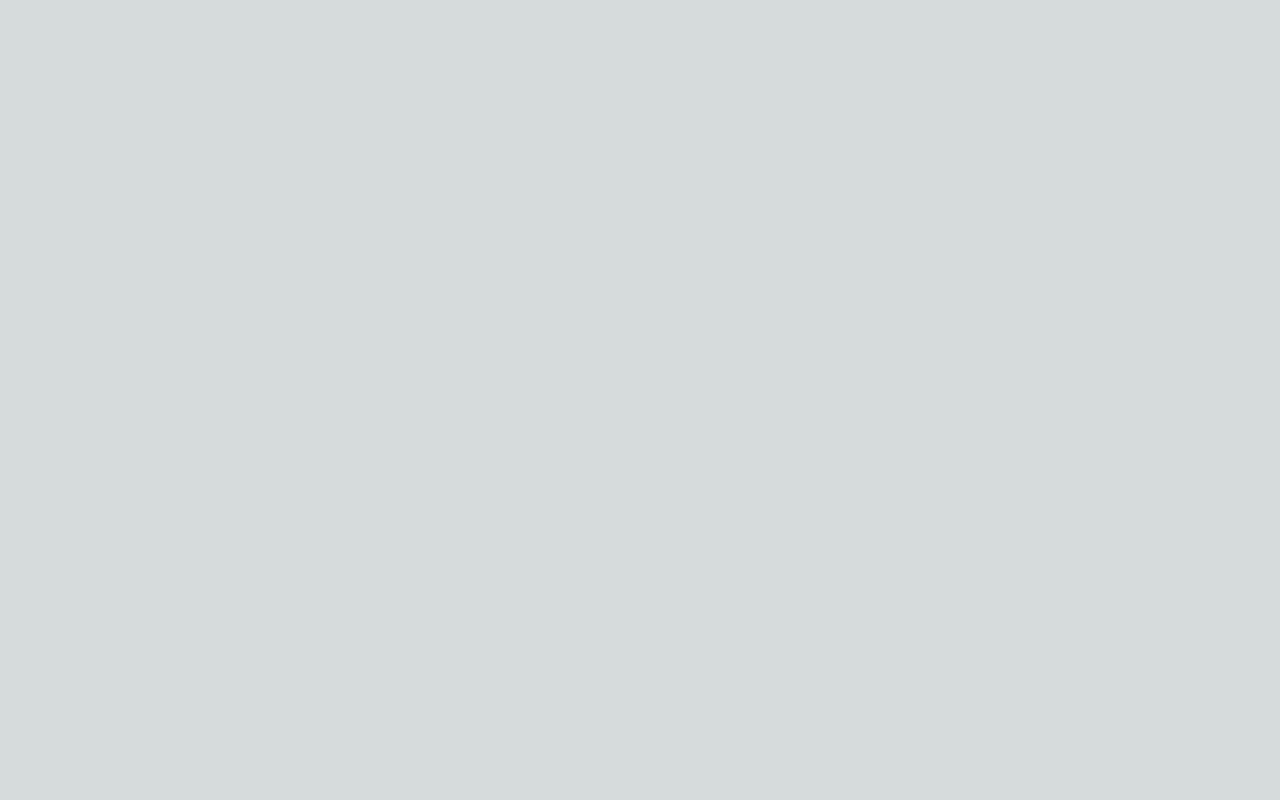
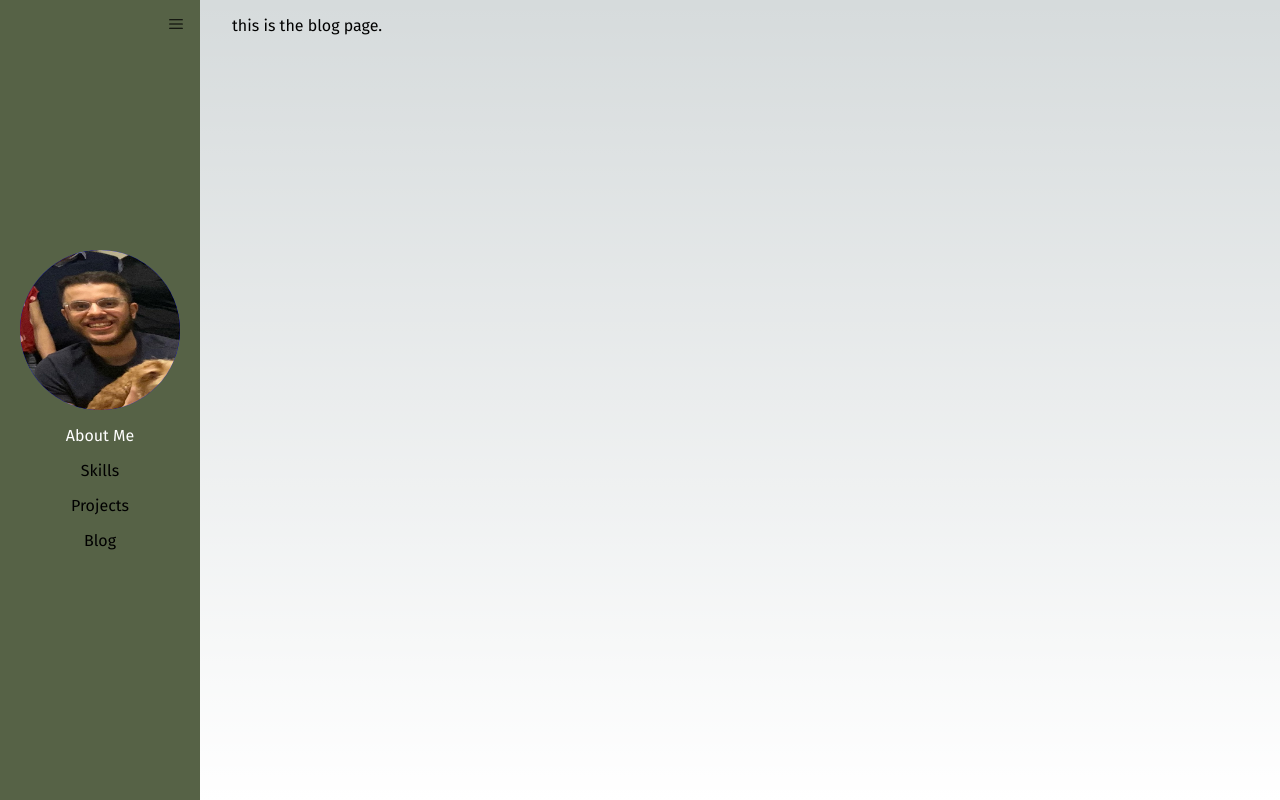
Before and after one commit to Mitch281/portfolio-website, a Next.js app in the folder frontend/: page /blog in a window 1280 px wide. Built offline with nearby package versions, Linux system fonts and the light colour scheme.

Commit message:
Add generic page component. Also fix linking on navbar when on blog page.

```diff
--- a/frontend/src/app/blog/page.tsx
+++ b/frontend/src/app/blog/page.tsx
@@ -1,3 +1,10 @@
+import PageLayout from "@/components/PageLayout/PageLayout";
+import ScreenLayout from "@/components/ScreenLayout/ScreenLayout";
+
 export default function Page() {
-    return <div></div>;
+    return (
+        <ScreenLayout>
+            <PageLayout>this is the blog page.</PageLayout>
+        </ScreenLayout>
+    );
 }
--- a/frontend/src/components/PageLayout/PageLayout.tsx
+++ b/frontend/src/components/PageLayout/PageLayout.tsx
@@ -1,33 +1,15 @@
-"use client";
-
-import useHandleWindowResize from "@/hooks/useHandleWindowResize";
-import { TABLET_BREAKPOINT } from "@/utils/constants";
-import MobileNavbar from "../mobile-navbar/MobileNavbar/MobileNavbar";
-import Navbar from "../navbar/Navbar/Navbar";
 import styles from "./page-layout.module.css";
 
-export default function PageLayout({
-    children,
-}: {
+type Props = {
     children: React.ReactNode;
-}) {
-    const windowWidth = useHandleWindowResize();
-    let navbarElement = <></>;
+    extraClasses?: string[];
+};
 
-    if (!windowWidth) {
-        return <></>;
+export default function PageLayout({ children, extraClasses }: Props) {
+    let classes = styles.page;
+    if (extraClasses) {
+        const extraClassesString = extraClasses.join(", ");
+        classes += ` ${extraClassesString}`;
     }
-
-    if (windowWidth <= TABLET_BREAKPOINT) {
-        navbarElement = <MobileNavbar />;
-    } else {
-        navbarElement = <Navbar />;
-    }
-
-    return (
-        <main className={styles.main}>
-            {navbarElement}
-            <div className={styles.pages}>{children}</div>
-        </main>
-    );
+    return <div className={classes}>{children}</div>;
 }
--- a/frontend/src/components/PageLayout/page-layout.module.css
+++ b/frontend/src/components/PageLayout/page-layout.module.css
@@ -1,20 +1,8 @@
-.main {
+.page {
     min-height: 100vh;
-    display: flex;
-    overflow: hidden;
+    width: 100%;
+    border-bottom: 1px solid black;
+    margin-top: 1rem;
+    padding-bottom: 1rem;
+    padding: 0 2rem;
 }
-
-@media (max-width: var(--tablet-breakpoint)) {
-    .main {
-        display: initial;
-    }
-}
-
-.pages {
-    overflow-y: scroll;
-    /* Make it take up rest of page. */
-    flex-grow: 1;
-
-    /* So that overflow-y works. */
-    height: 100vh;
-}
--- /dev/null
+++ b/frontend/src/components/ScreenLayout/ScreenLayout.tsx
@@ -0,0 +1,33 @@
+"use client";
+
+import useHandleWindowResize from "@/hooks/useHandleWindowResize";
+import { TABLET_BREAKPOINT } from "@/utils/constants";
+import MobileNavbar from "../mobile-navbar/MobileNavbar/MobileNavbar";
+import Navbar from "../navbar/Navbar/Navbar";
+import styles from "./screen-layout.module.css";
+
+export default function ScreenLayout({
+    children,
+}: {
+    children: React.ReactNode;
+}) {
+    const windowWidth = useHandleWindowResize();
+    let navbarElement = <></>;
+
+    if (!windowWidth) {
+        return <></>;
+    }
+
+    if (windowWidth <= TABLET_BREAKPOINT) {
+        navbarElement = <MobileNavbar />;
+    } else {
+        navbarElement = <Navbar />;
+    }
+
+    return (
+        <main className={styles.main}>
+            {navbarElement}
+            <div className={styles.pages}>{children}</div>
+        </main>
+    );
+}
--- /dev/null
+++ b/frontend/src/components/ScreenLayout/screen-layout.module.css
@@ -0,0 +1,20 @@
+.main {
+    min-height: 100vh;
+    display: flex;
+    overflow: hidden;
+}
+
+@media (max-width: var(--tablet-breakpoint)) {
+    .main {
+        display: initial;
+    }
+}
+
+.pages {
+    overflow-y: scroll;
+    /* Make it take up rest of page. */
+    flex-grow: 1;
+
+    /* So that overflow-y works. */
+    height: 100vh;
+}
--- a/frontend/src/components/mobile-navbar/MobileNavbar/MobileNavbar.tsx
+++ b/frontend/src/components/mobile-navbar/MobileNavbar/MobileNavbar.tsx
@@ -24,7 +24,7 @@ export default function MobileNavbar() {
             <MobileNavbarHeader isOpen={isOpen} triggerNavbar={triggerNavbar} />
             <nav className={navbarClasses}>
                 <Link
-                    href="#about-me"
+                    href="/#about-me"
                     className={
                         pageHighlightedOnNavbar === "About Me"
                             ? styles.inFocusLink
@@ -34,7 +34,7 @@ export default function MobileNavbar() {
                     About Me
                 </Link>
                 <Link
-                    href="#skills"
+                    href="/#skills"
                     className={
                         pageHighlightedOnNavbar === "Skills"
                             ? styles.inFocusLink
@@ -44,7 +44,7 @@ export default function MobileNavbar() {
                     Skills
                 </Link>
                 <Link
-                    href="#projects"
+                    href="/#projects"
                     className={
                         pageHighlightedOnNavbar === "Projects"
                             ? styles.inFocusLink
--- a/frontend/src/components/navbar/Navbar/Navbar.tsx
+++ b/frontend/src/components/navbar/Navbar/Navbar.tsx
@@ -31,7 +31,7 @@ export default function Navbar() {
             />
             <Avatar />
             <Link
-                href="#about-me"
+                href="/#about-me"
                 className={
                     pageHighlightedOnNavbar === "About Me"
                         ? styles.inFocusLink
@@ -41,7 +41,7 @@ export default function Navbar() {
                 About Me
             </Link>
             <Link
-                href="#skills"
+                href="/#skills"
                 className={
                     pageHighlightedOnNavbar === "Skills"
                         ? styles.inFocusLink
@@ -51,7 +51,7 @@ export default function Navbar() {
                 Skills
             </Link>
             <Link
-                href="#projects"
+                href="/#projects"
                 className={
                     pageHighlightedOnNavbar === "Projects"
                         ? styles.inFocusLink
```
Also changed, not shown: frontend/src/app/page.tsx (+9 -8 lines).
